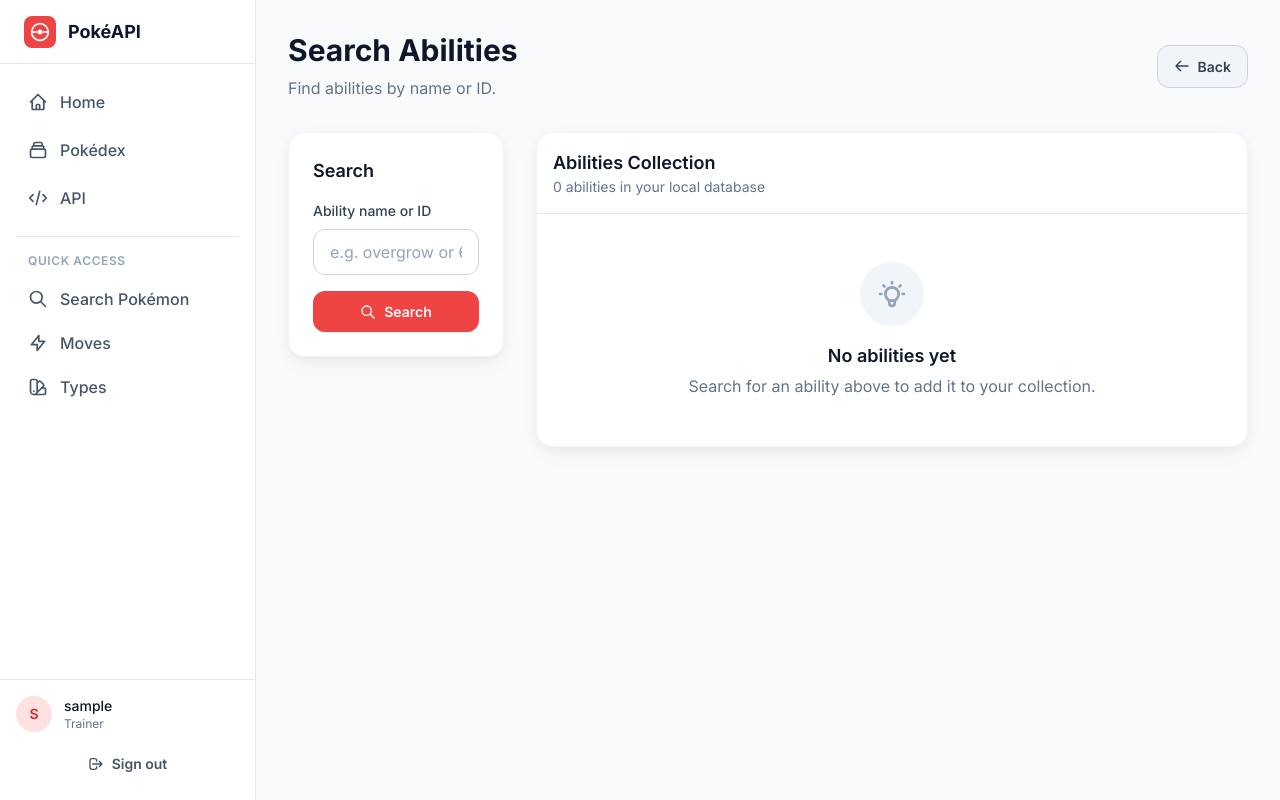
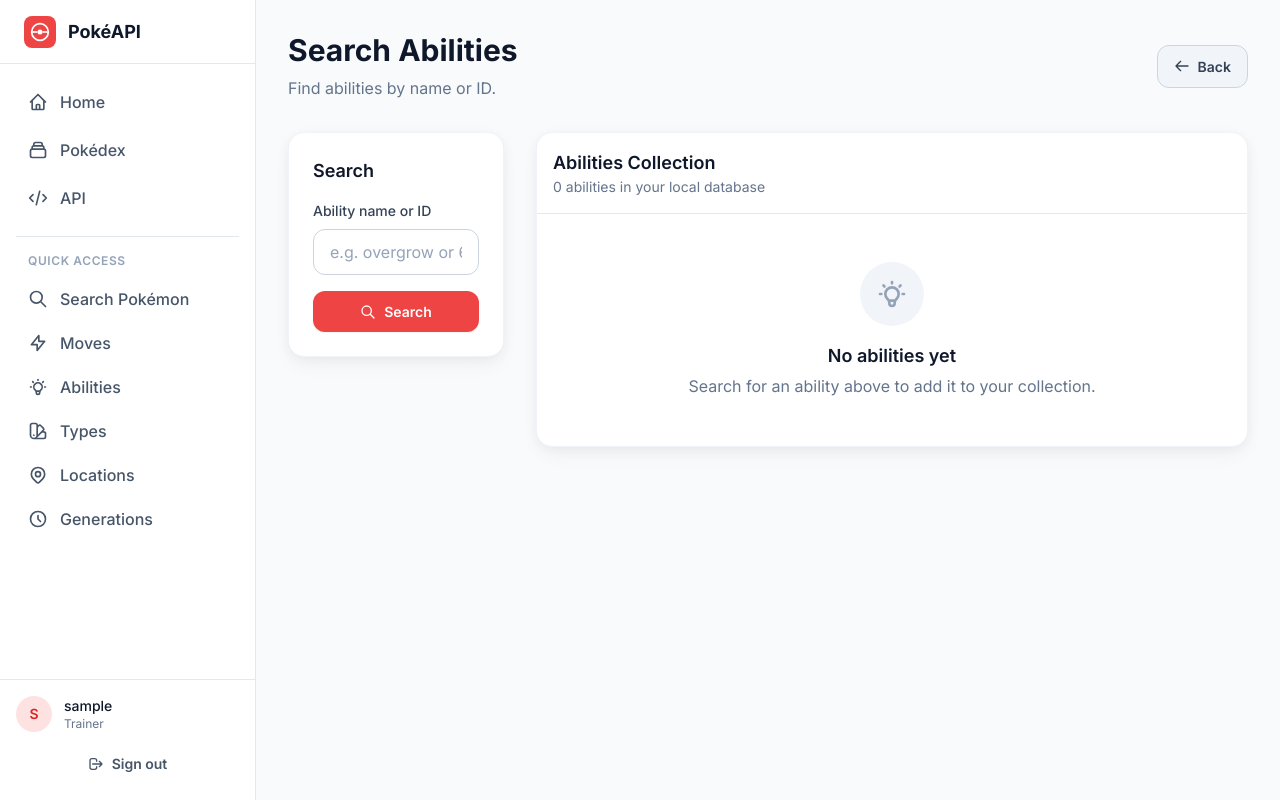
Before and after one commit to TokiSyt/pokeAPI, a Django app: page /abilities/ in a window 1280 px wide. Run offline with Django 5.2, Linux system fonts and the light colour scheme; the visitor is signed in with stand-in values (Sample User, id 1); data that the repository does not hold is empty; style sheets or scripts are compiled from the project's sources.

Commit message:
Update base template navigation and layout
- Add sidebar links for Abilities, Locations, and Generations
- Remove overflow-hidden from body to fix layout issues
- Fix move detail effect text overflow with max-h-72

Co-Authored-By: Claude Opus 4.5 <noreply@anthropic.com>

```diff
--- a/pokedexTool/apps/moves/templates/moves/move_detail.html
+++ b/pokedexTool/apps/moves/templates/moves/move_detail.html
@@ -101,8 +101,8 @@
           </div>
           {% endif %}
           {% if move.effect %}
-          <div class="p-4 rounded-xl bg-surface-50">
-            <p class="text-xs text-surface-500 mb-2">Full Effect</p>
+          <div class="p-4 rounded-xl bg-surface-50 overflow-y-auto max-h-72">
+            <p class="text-xs text-surface-500 mb-2 bg-surface-50 pb-1">Full Effect</p>
             <p class="text-surface-700 whitespace-pre-line">{{ move.effect }}</p>
           </div>
           {% endif %}
--- a/pokedexTool/templates/base.html
+++ b/pokedexTool/templates/base.html
@@ -13,7 +13,7 @@
   <title>{% block title %}PokéAPI{% endblock %}</title>
 </head>
 
-<body class="h-full bg-surface-50 font-sans antialiased overflow-hidden">
+<body class="h-full bg-surface-50 font-sans antialiased">
   <div class="flex h-full min-h-0">
     {% if user.is_authenticated %}
     <!-- Sidebar -->
@@ -66,11 +66,30 @@
             </svg>
             Moves
           </a>
+          <a href="{% url 'abilities:ability-search' %}" class="sidebar-link">
+            <svg class="w-5 h-5" fill="none" stroke="currentColor" viewBox="0 0 24 24">
+              <path stroke-linecap="round" stroke-linejoin="round" stroke-width="2" d="M9.663 17h4.673M12 3v1m6.364 1.636l-.707.707M21 12h-1M4 12H3m3.343-5.657l-.707-.707m2.828 9.9a5 5 0 117.072 0l-.548.547A3.374 3.374 0 0014 18.469V19a2 2 0 11-4 0v-.531c0-.895-.356-1.754-.988-2.386l-.548-.547z"/>
+            </svg>
+            Abilities
+          </a>
           <a href="{% url 'poke_types:types-search' %}" class="sidebar-link">
             <svg class="w-5 h-5" fill="none" stroke="currentColor" viewBox="0 0 24 24">
               <path stroke-linecap="round" stroke-linejoin="round" stroke-width="2" d="M7 21a4 4 0 01-4-4V5a2 2 0 012-2h4a2 2 0 012 2v12a4 4 0 01-4 4zm0 0h12a2 2 0 002-2v-4a2 2 0 00-2-2h-2.343M11 7.343l1.657-1.657a2 2 0 012.828 0l2.829 2.829a2 2 0 010 2.828l-8.486 8.485M7 17h.01"/>
             </svg>
             Types
+          </a>
+          <a href="{% url 'locations:locations-search' %}" class="sidebar-link">
+            <svg class="w-5 h-5" fill="none" stroke="currentColor" viewBox="0 0 24 24">
+              <path stroke-linecap="round" stroke-linejoin="round" stroke-width="2" d="M17.657 16.657L13.414 20.9a1.998 1.998 0 01-2.827 0l-4.244-4.243a8 8 0 1111.314 0z"/>
+              <path stroke-linecap="round" stroke-linejoin="round" stroke-width="2" d="M15 11a3 3 0 11-6 0 3 3 0 016 0z"/>
+            </svg>
+            Locations
+          </a>
+          <a href="{% url 'generations:gen-search' %}" class="sidebar-link">
+            <svg class="w-5 h-5" fill="none" stroke="currentColor" viewBox="0 0 24 24">
+              <path stroke-linecap="round" stroke-linejoin="round" stroke-width="2" d="M12 8v4l3 3m6-3a9 9 0 11-18 0 9 9 0 0118 0z"/>
+            </svg>
+            Generations
           </a>
         </div>
       </nav>
@@ -101,7 +120,7 @@
 
     <!-- Main content -->
     <main class="flex-1 flex flex-col min-h-0 overflow-hidden {% if user.is_authenticated %}ml-64{% endif %}">
-      <div class="flex-1 min-h-0 overflow-hidden {% if user.is_authenticated %}p-8{% endif %}">
+      <div class="flex-1 min-h-0 {% if user.is_authenticated %}p-8{% endif %}">
         {% block content %}{% endblock %}
       </div>
     </main>
```
